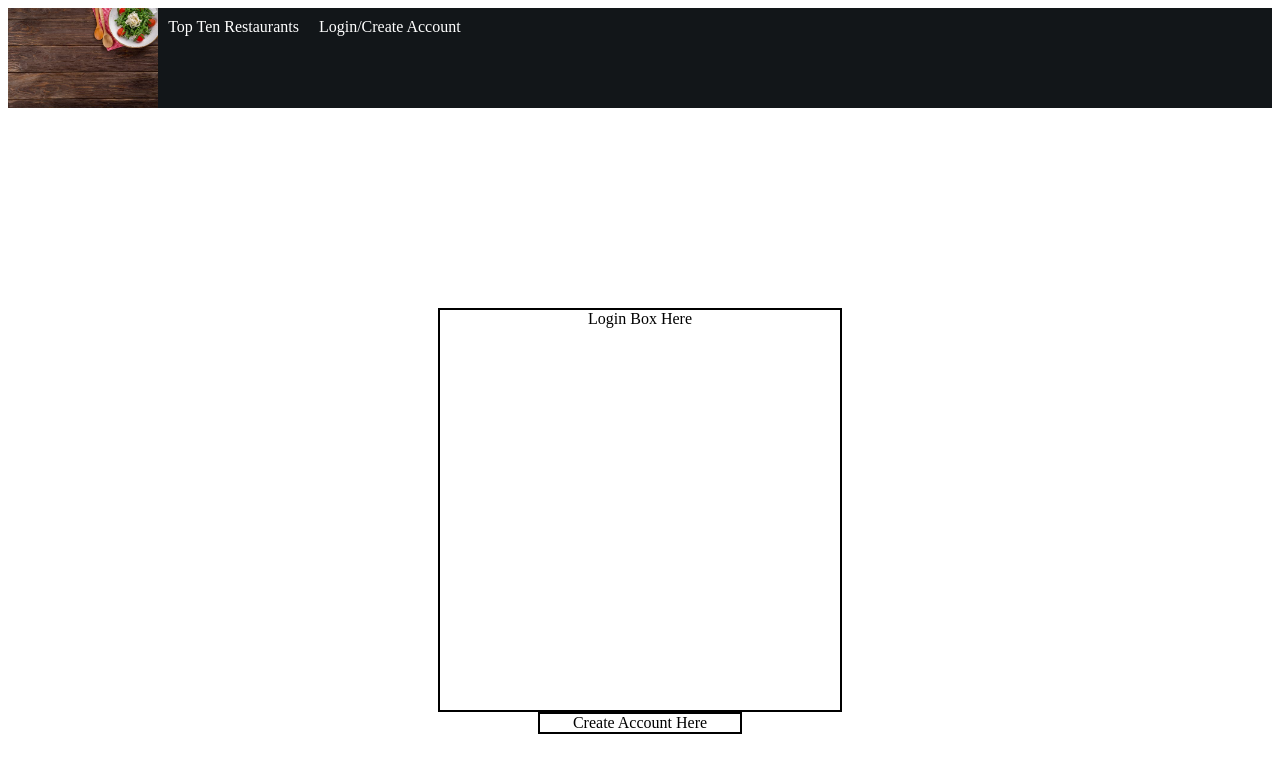
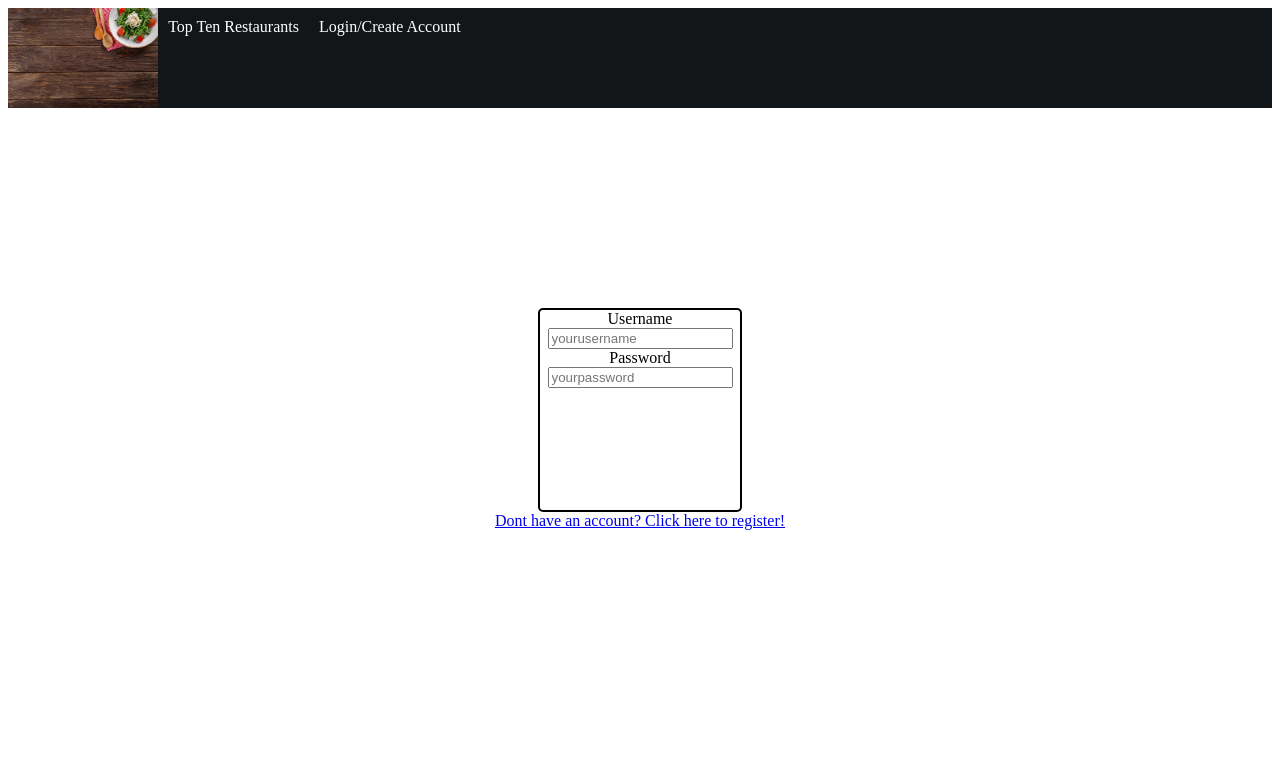
Before and after one commit to OCAndre/Photo-Gallery, a React (Create React App) app: page /Login in a window 1280 px wide. Shown: the top 772 px of the page. Built offline with nearby package versions, Linux system fonts and the light colour scheme.

Commit message:
added more pages

```diff
--- a/package.json
+++ b/package.json
@@ -11,8 +11,8 @@
     "react-dom": "^18.2.0",
     "react-router-dom": "^6.4.1",
     "react-scripts": "5.0.1",
+    "sequelize": "^6.23.1",
 
-    "sequelize": "^6.23.1",
     "web-vitals": "^2.1.4"
   },
   "scripts": {
--- a/src/App.js
+++ b/src/App.js
@@ -1,8 +1,10 @@
 import "./App.css";
+import { useHistory } from "react-router-dom"
 import Navbar from "./components/Navbar";
 import Home from "./pages/Home";
 import Login from "./pages/Login";
 import Topfive from "./pages/Topten";
+import Account from "./pages/Account";
 import { BrowserRouter as Router, Route, Routes } from 'react-router-dom'
 
 function App() {
@@ -14,6 +16,7 @@ function App() {
           <Route exact path="/" element={<Home/>}/>
           <Route exact path="/Login" element={<Login/>} />
           <Route exact path="/Topfive" element={<Topfive/>} />
+          <Route exact path="/Account" element={<Account/>} />
         </Routes>
 
     </Router>
--- a/src/index.js
+++ b/src/index.js
@@ -2,6 +2,8 @@ import React from 'react';
 import ReactDOM from 'react-dom/client';
 import App from './App';
 import reportWebVitals from './reportWebVitals';
+
+
 
 const root = ReactDOM.createRoot(document.getElementById('root'));
 root.render(
--- /dev/null
+++ b/src/pages/Account.js
@@ -0,0 +1,26 @@
+import React, { useState } from 'react'
+import { useHref, useNavigate } from 'react-router-dom';
+import { useHistory } from 'react-router-dom';
+import '../styles/account.css'
+
+
+
+
+function account() {
+  return (
+    <div className='form1'>
+    <form>
+        <label for='email'>Email</label>
+        <input type='email' placeholder='youremail@email.com' id='email' name='email' />
+        <label for='username'>Username</label>
+        <input type='Username' placeholder='yourusername' id='username' name='username' />
+        <label for='password'>Password</label>
+        <input type='password' placeholder='yourpassword' id='password' name='password' />
+    </form>
+    <button  className='button2'>Create Account</button>
+
+    </div>
+  )
+}
+
+export default account
--- a/src/pages/Login.js
+++ b/src/pages/Login.js
@@ -1,15 +1,31 @@
 import React from 'react'
 
+
+
 import '../styles/login.css'
+
+
+
+
+
+
 
 function Login() {
 
   return (
     <div>
-        <div className='loginbox' >Login Box Here</div>
+        <div className='loginbox' >
+          <form>
+        <label for='username'>Username</label>
+        <input type='Username' placeholder='yourusername' id='username' name='username' />
+        <label for='password'>Password</label>
+        <input type='password' placeholder='yourpassword' id='password' name='password' />
+          </form>
+        </div>
 
-        <div className='createacc'>Create Account Here</div>
-
+        <a href='/Account'>
+          Dont have an account? Click here to register!
+        </a>
 
 
     </div>
--- /dev/null
+++ b/src/styles/account.css
@@ -0,0 +1,15 @@
+.form1 {
+    border: 1px solid;
+    height:150px;
+    width: 200px;
+    margin:auto;
+    margin-top: 100px;
+
+}
+
+.button2 {
+    margin: 5px;
+    border-radius: 5px;
+    color: White;
+    background-color:#121619;
+}
--- a/src/styles/login.css
+++ b/src/styles/login.css
@@ -1,15 +1,22 @@
 .loginbox {
     border: 2px solid;
-    height: 400px;
-    width: 400px;
+    height: 200px;
+    width: 200px;
     margin: auto;
     margin-top: 200px;
+    border-radius: 5px;
 
 }
 
 
-.createacc {
-    border: 2px solid;
-    width: 200px;
-    margin: auto;
-}
+/* .button1 {
+    background-color:#121619;
+    color:white;
+    padding: 5px 15px;
+    border-radius: 5px;
+    width: 400px;
+    font-size: 20px;
+
+    text-transform: uppercase;
+
+} */
```
Also changed, not shown: 1 other file (tests, documents, lock files or other folders).
